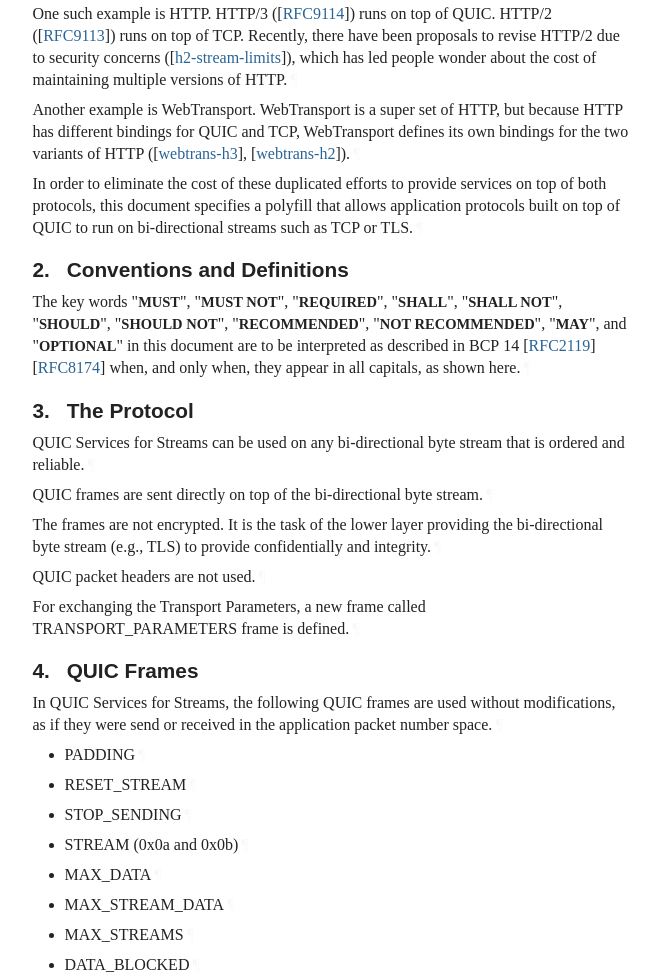
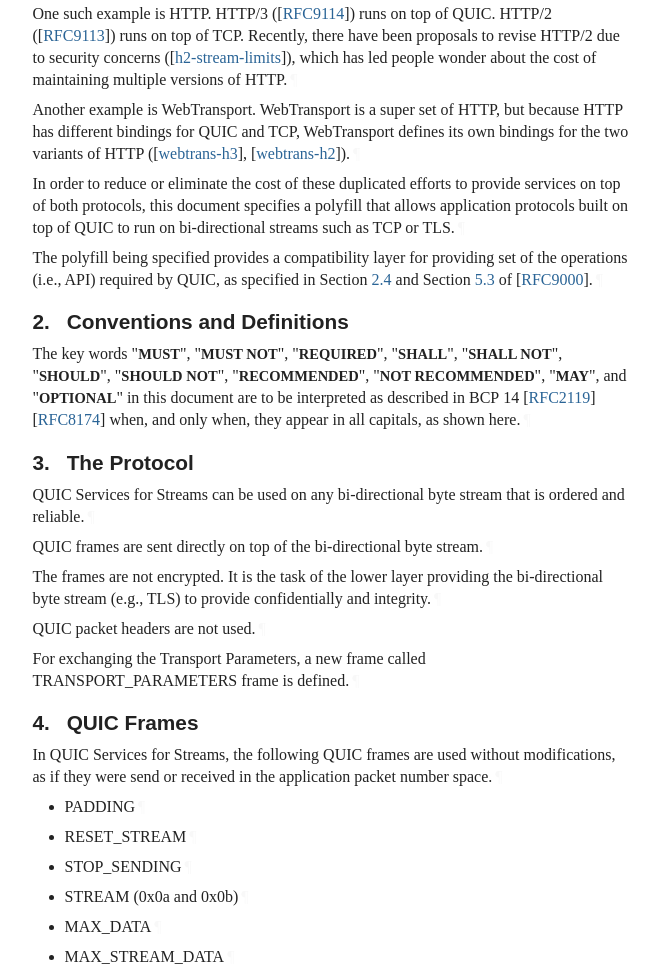
Before and after one commit to kazuho/draft-kazuho-quic-quic-on-streams, a plain HTML site: page draft-kazuho-quic-quic-services-for-streams.html in a window 1280 px wide. Shown: the part 1058-2031 px from the top of the page, without its empty margins (92-751 px from the left). Drawn offline with Linux system fonts and the light colour scheme; a web font is replaced by a local one.

Commit message:
Script updating gh-pages from 356e56e. [ci skip]

```diff
--- a/draft-kazuho-quic-quic-services-for-streams.html
+++ b/draft-kazuho-quic-quic-services-for-streams.html
@@ -1209,10 +1209,12 @@ versions of HTTP.<a href="#section-1-6" class="pilcrow">¶</a></p>
 because HTTP has different bindings for QUIC and TCP, WebTransport defines its
 own bindings for the two variants of HTTP (<span>[<a href="#webtrans-h3" class="cite xref">webtrans-h3</a>]</span>,
 <span>[<a href="#webtrans-h2" class="cite xref">webtrans-h2</a>]</span>).<a href="#section-1-7" class="pilcrow">¶</a></p>
-<p id="section-1-8">In order to eliminate the cost of these duplicated efforts to provide services
-on top of both protocols, this document specifies a polyfill that allows
-application protocols built on top of QUIC to run on bi-directional streams such
-as TCP or TLS.<a href="#section-1-8" class="pilcrow">¶</a></p>
+<p id="section-1-8">In order to reduce or eliminate the cost of these duplicated efforts to provide
+services on top of both protocols, this document specifies a polyfill that
+allows application protocols built on top of QUIC to run on bi-directional
+streams such as TCP or TLS.<a href="#section-1-8" class="pilcrow">¶</a></p>
+<p id="section-1-9">The polyfill being specified provides a compatibility layer for providing set of
+the operations (i.e., API) required by QUIC, as specified in Section <a href="https://rfc-editor.org/rfc/rfc9000#section-2.4" class="relref">2.4</a> and Section <a href="https://rfc-editor.org/rfc/rfc9000#section-5.3" class="relref">5.3</a> of <span>[<a href="#RFC9000" class="cite xref">RFC9000</a>]</span>.<a href="#section-1-9" class="pilcrow">¶</a></p>
 </section>
 </div>
 <div id="conventions-and-definitions">
```
Also changed, not shown: draft-kazuho-quic-quic-services-for-streams.txt.
